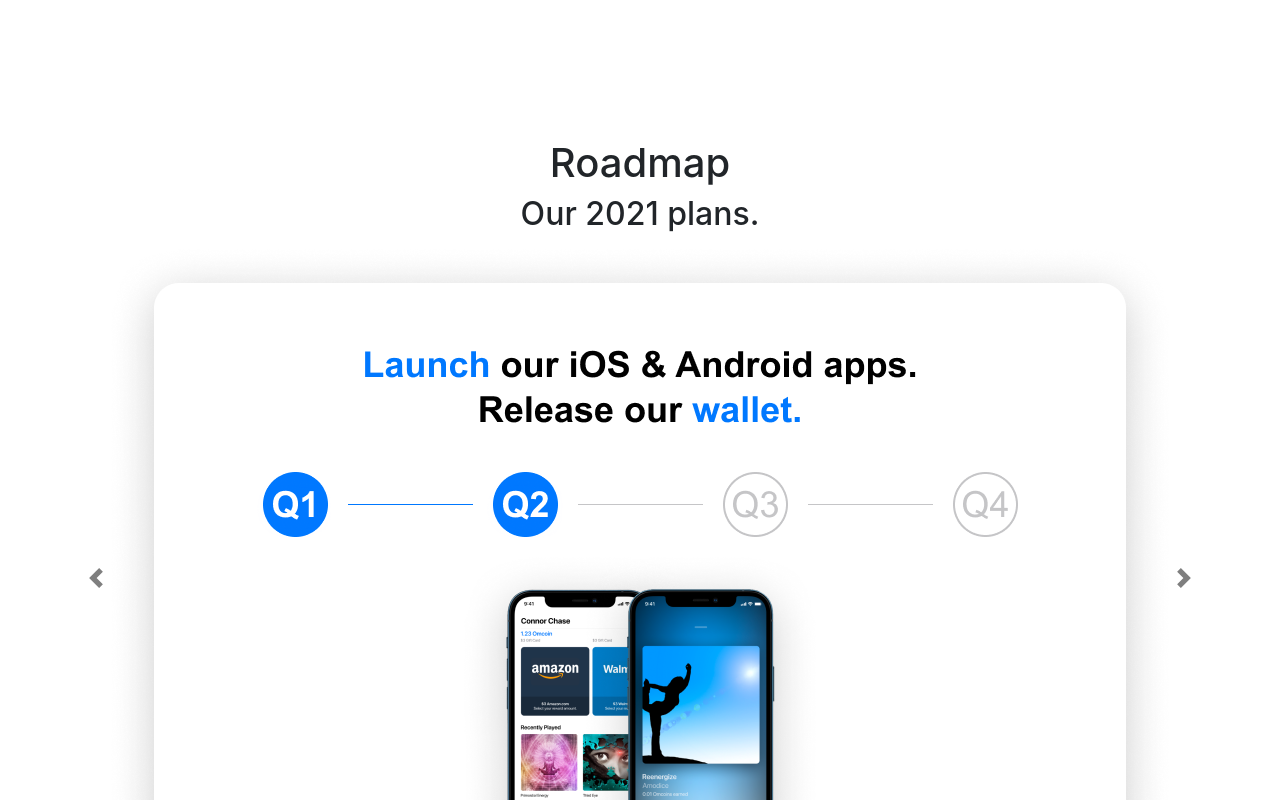
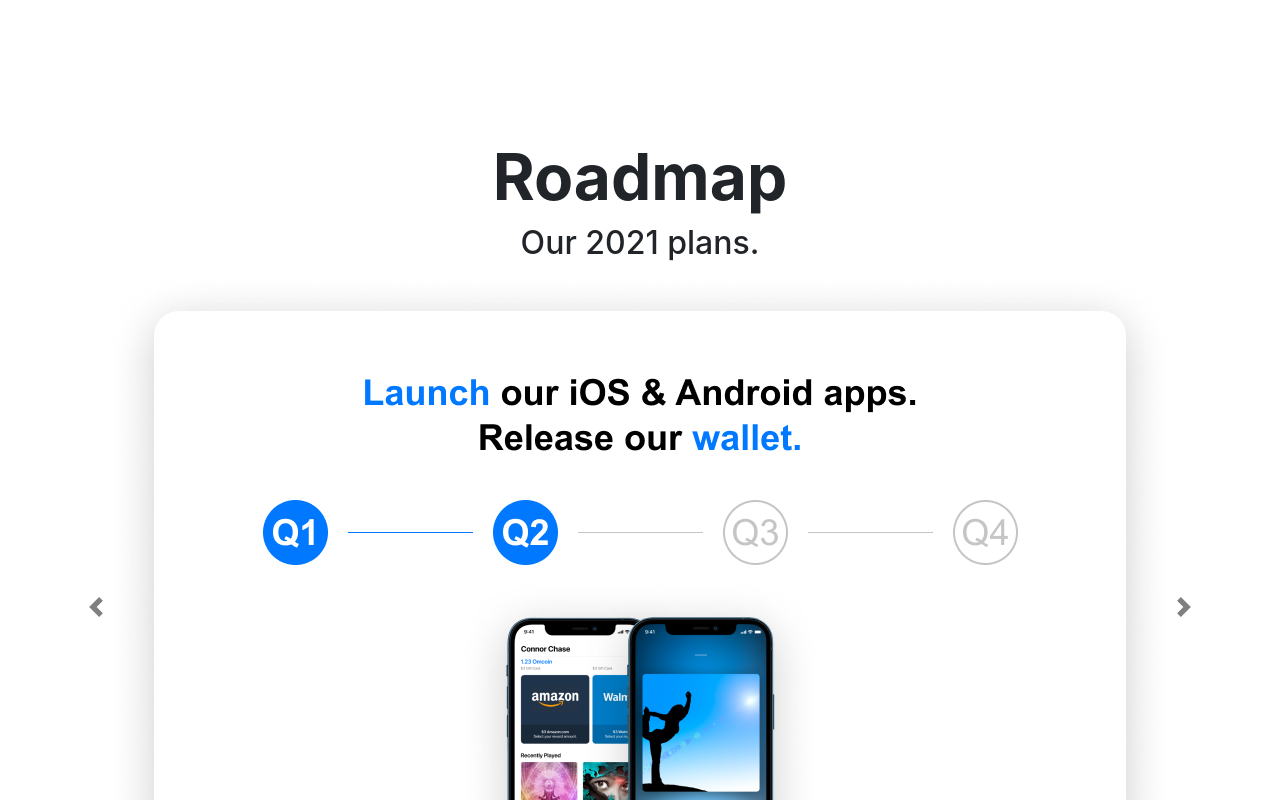
Before and after one commit to ConnorChase29/Omcoin-Website, a React (Create React App) app: page / in a window 1280 px wide. Shown: the part 6040-6840 px from the top of the page. Built offline with nearby package versions, Linux system fonts and the light colour scheme.

Commit message:
Landing 5 refactored

```diff
--- a/src/Features.css
+++ b/src/Features.css
@@ -138,6 +138,13 @@
 }
 
 
+/*
+  * Landing Slide5 css
+*/
+.Landing5{
+  margin-top: 150px;
+  margin-bottom: 150px;
+}
 
 
 
@@ -148,11 +155,6 @@
 
 
 
-
-#CarouselPadding{
-  margin-top: 150px;
-  margin-bottom: 150px;
-}
 
 
 /*
--- a/src/LandingSlide5.tsx
+++ b/src/LandingSlide5.tsx
@@ -10,32 +10,28 @@ export class LandingSlide5 extends React.Component<{}, {}>
 {
     render() {
         return (
-            <div>
-                <div id="CarouselPadding">
-                    <h1>Roadmap</h1>
+            <div className="Landing5">
+                <h1 className = "TitleText">Roadmap</h1>
                 <h2>Our 2021 plans.</h2>
                 <div className="responsiveImage">
                     <Carousel>
                         <Carousel.Item>
-                                <img className="responsiveImage" src={Roadmap} alt = "Roadmap 1" />
+                            <img className="responsiveImage" src={Roadmap} alt="Roadmap 1" />
                         </Carousel.Item>
                         <Carousel.Item>
-                                <img className="responsiveImage" src={Roadmap2} alt = "Roadmap 2" />
+                            <img className="responsiveImage" src={Roadmap2} alt="Roadmap 2" />
                         </Carousel.Item>
                         <Carousel.Item>
-                                <img className="responsiveImage" src={Roadmap3} alt = "Roadmap 3" />
+                            <img className="responsiveImage" src={Roadmap3} alt="Roadmap 3" />
                         </Carousel.Item>
                         <Carousel.Item>
-                                <img className="responsiveImage" src={Roadmap4} alt = "Roadmap 4" />
+                            <img className="responsiveImage" src={Roadmap4} alt="Roadmap 4" />
                         </Carousel.Item>
                         <Carousel.Item>
-                                <img className="responsiveImage" src={Roadmap5} alt = "Roadmap 5" />
+                            <img className="responsiveImage" src={Roadmap5} alt="Roadmap 5" />
                         </Carousel.Item>
                     </Carousel>
                 </div>
-
-                </div>
-
 
             </div>
         )
```
Lines whose indentation alone changed are shown as unchanged.
